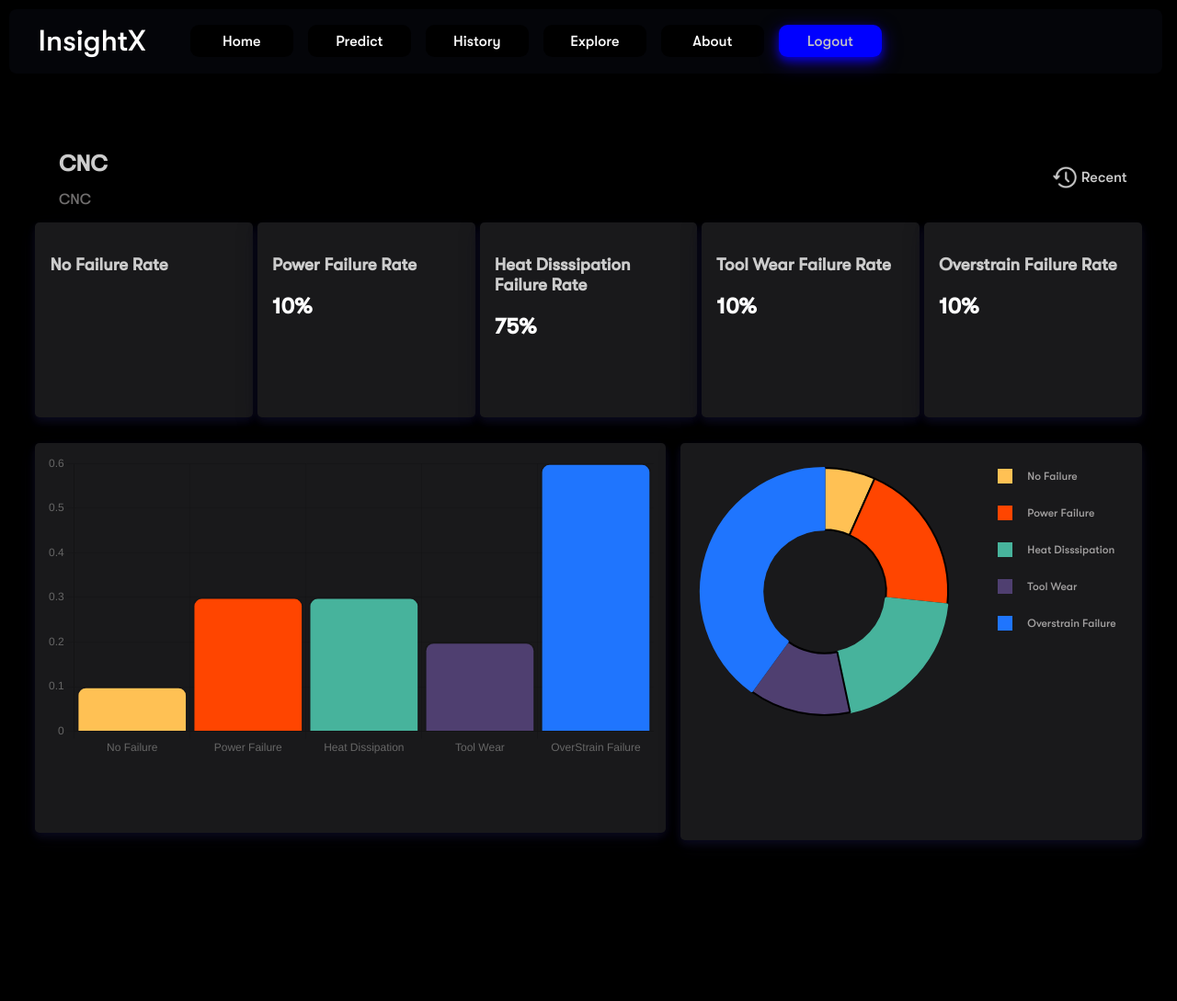
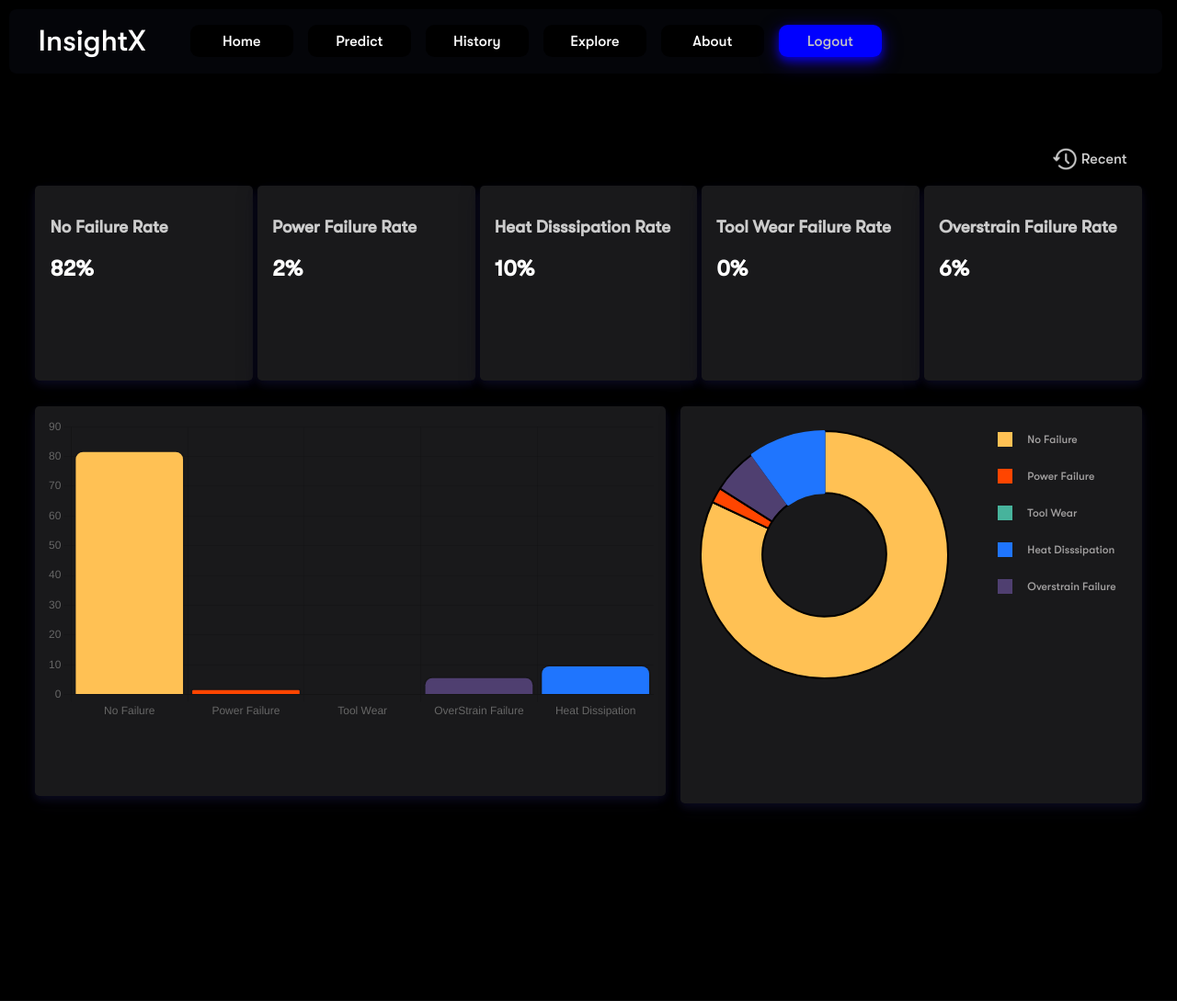
Before and after one commit to ManishPingale7/InsightX-Web, a Django app: page /dashboard/12 in a window 1280 px wide. Shown: the top 1089 px of the page at 92% size. Run offline with Django 4.2, Linux system fonts and the light colour scheme; a user stored in the database is signed in; data comes from the database, SQL or seed files in the repository; both versions use the stored data as it was after the commit; some libraries are stand-ins or nearby versions.

Commit message:
added 2nd model, dashboard page done

```diff
--- a/PredictiX/PredictiX/settings.py
+++ b/PredictiX/PredictiX/settings.py
@@ -107,7 +107,7 @@
 
 LANGUAGE_CODE = "en-us"
 
-TIME_ZONE = "UTC"
+TIME_ZONE = "Asia/Calcutta"
 
 USE_I18N = True
 
--- a/PredictiX/static/web/css/dashboard.css
+++ b/PredictiX/static/web/css/dashboard.css
@@ -1,4 +1,4 @@
-.page{
+.page {
   padding-top: 18vh;
   padding-left: 3vw;
   padding-right: 3vw;
@@ -7,7 +7,7 @@
   /* background-color: rgb(31, 31, 32); */
   /* background-color: rgb(8, 7, 14);  */
   /* background-color: rgb(4, 0, 255); */
-     background: linear-gradient(35deg,rgb(0, 0, 0),black);
+  background: linear-gradient(35deg, rgb(0, 0, 0), black);
   color: white;
 }
 .head {
@@ -16,7 +16,7 @@
   justify-content: space-between;
   align-items: center;
 }
-.history{
+.history {
   text-align: center;
   display: flex;
   align-items: center;
@@ -27,30 +27,31 @@
   transition: all 0.5s ease-in-out;
   border-radius: 1rem;
 }
-.history:hover{
+.history:hover {
   background-color: #10161f;
 }
 .head a {
   text-decoration: none;
-    color:#ccc;
+  color: #ccc;
 }
 .head p {
   color: #706e6e;
 }
-.status{
+.status {
   height: 30vh;
   display: flex;
   justify-content: space-between;
 }
-.status-card{
+.status-card {
   padding: 1rem;
   width: 17%;
   height: 75%;
   background-color: rgb(25, 25, 27);
-    box-shadow:  0 4px 8px 0 rgba(13, 13, 44, 0.596), 0 6px 20px 0 rgba(16, 14, 29, 0.507);
+  box-shadow: 0 4px 8px 0 rgba(13, 13, 44, 0.596),
+    0 6px 20px 0 rgba(16, 14, 29, 0.507);
   border-radius: 0.3rem;
 }
-.details{
+.details {
   height: 60vh;
   color: rgb(14, 199, 97);
   display: flex;
@@ -62,9 +63,10 @@
   width: 55%;
   height: 50vh;
   background-color: rgb(25, 25, 27);
-    box-shadow:  0 4px 8px 0 rgba(13, 13, 44, 0.596), 0 6px 20px 0 rgba(16, 14, 29, 0.507);
+  box-shadow: 0 4px 8px 0 rgba(13, 13, 44, 0.596),
+    0 6px 20px 0 rgba(16, 14, 29, 0.507);
 }
-.details .doughnutgraph{
+.details .doughnutgraph {
   padding: 1rem;
   height: 50vh;
   border-radius: 0.3rem;
@@ -72,52 +74,50 @@
   background-color: rgb(25, 25, 27);
   /* background-color: rgb(27, 25, 27); */
   /* background-color: white; */
-    box-shadow:  0 4px 8px 0 rgba(13, 13, 44, 0.596), 0 6px 20px 0 rgba(16, 14, 29, 0.507);
+  box-shadow: 0 4px 8px 0 rgba(13, 13, 44, 0.596),
+    0 6px 20px 0 rgba(16, 14, 29, 0.507);
   display: flex;
   justify-content: center;
 }
-.doughnutgraph .graph{
+.doughnutgraph .graph {
   height: 90%;
   width: 60%;
 }
-h3{
+h3 {
   color: #ccc;
 }
-.legends{
+.legends {
   height: auto;
   width: 30%;
   margin-left: 3rem;
 }
-.legend{
+.legend {
   height: 5vh;
   width: 100%;
   display: flex;
   align-items: center;
 }
-.color{
+.color {
   width: 1rem;
   height: 40%;
 }
-.label{
+.label {
   margin-left: 1rem;
   color: #a3a1a1;
   font-size: 12px;
 }
-.nofailurecolor{
+.nofailurecolor {
   background-color: #ffc154;
 }
-.powerfailurecolor{
-
+.powerfailurecolor {
   background-color: orangered;
 }
-.heatfailurecolor{
+.heatfailurecolor {
+  background-color: #1f75fe;
+}
+.toolwearfailurecolor {
   background-color: #47b39c;
-
 }
-.toolwearfailurecolor{
-    background-color: #4F3F70;
-
+.overstrainfailurecolor {
+  background-color: #4f3f70;
 }
-.overstrainfailurecolor{
-    background-color: #1F75FE;
-}
--- a/PredictiX/static/web/js/dashboard.js
+++ b/PredictiX/static/web/js/dashboard.js
@@ -1,18 +1,54 @@
-const bargraph = document.querySelector("#bargraph").getContext('2d');
-const gradientBg = bargraph.createLinearGradient(0,0,0,350);
+const bargraph = document.querySelector("#bargraph").getContext("2d");
+const gradientBg = bargraph.createLinearGradient(0, 0, 0, 350);
 
-gradientBg.addColorStop(0,'blue');
-gradientBg.addColorStop(1,'rgb(100, 0, 255)');
+const noFail = document.getElementById("no-failure");
+const powerFail = document.getElementById("power-failure");
+const heatFail = document.getElementById("heat-dissipation");
+const toolFail = document.getElementById("tool-wear");
+const strainFail = document.getElementById("overstrain-failure");
 
+gradientBg.addColorStop(0, "blue");
+gradientBg.addColorStop(1, "rgb(100, 0, 255)");
 const data = [
-  { name: "No Failure", ratio: 0.1 },
-  { name: "Power Failure", ratio: 0.3 },
-  { name: "Heat Dissipation", ratio: 0.3 },
-  { name: "Tool Wear", ratio: 0.2 },
-  { name: "OverStrain Failure", ratio: 0.6 },
+  {
+    name: "No Failure",
+    ratio:
+      (parseFloat(record.fields.predictions[0][0]) * 1000 / 1000) *
+      100,
+  },
+  {
+    name: "Power Failure",
+    ratio:
+       (parseFloat(record.fields.predictions[0][1]) * 1000 / 1000) *
+      100,
+  },
+  {
+    name: "Tool Wear",
+    ratio:
+       (parseFloat(record.fields.predictions[0][2]) * 1000 / 1000) *
+      100,
+  },
+  {
+    name: "OverStrain Failure",
+    ratio:
+       (parseFloat(record.fields.predictions[0][3]) * 1000 / 1000) *
+      100,
+  },
+  {
+    name: "Heat Dissipation",
+    ratio:
+       (parseFloat(record.fields.predictions[0][4]) * 1000 / 1000) *
+      100,
+  },
 ];
+
+noFail.innerText = data[0].ratio.toString().slice(0,4) + "%";
+powerFail.innerText = data[1].ratio.toString().slice(0,4) + "%";
+toolFail.innerText = data[2].ratio.toString().slice(0,4) + "%";
+strainFail.innerText = data[3].ratio.toString().slice(0,4) + "%";
+heatFail.innerText = data[4].ratio.toString().slice(0,4) + "%";
+
 (async function () {
-
   new Chart(bargraph, {
     type: "bar",
     data: {
@@ -21,40 +57,50 @@
         {
           data: data.map((row) => row.ratio),
           // backgroundColor: ['rgb(13, 66, 241)','rgb(13, 66, 241)','rgb(13, 66, 241)','rgb(13, 66, 241)','rgb(13, 66, 241)'],
-          backgroundColor: ['#ffc154','orangered','#47b39c','#4F3F70','#1F75FE'],
-          barThickness:120,
-          borderRadius:10,
+          backgroundColor: [
+            "#ffc154",
+            "orangered",
+            "#47b39c",
+            "#4F3F70",
+            "#1F75FE",
+          ],
+          barThickness: 120,
+          borderRadius: 10,
           borderWidth: 2,
-          color:'white'
+          color: "white",
         },
-
       ],
     },
-    options:{
-        plugins:{
-            legend:{
-                display:false
-            }
-        }
-    }
+    options: {
+      plugins: {
+        legend: {
+          display: false,
+        },
+      },
+    },
   });
 })();
 
-const doughnut = document.querySelector("#doughnutgraph").getContext('2d');
+const doughnut = document.querySelector("#doughnutgraph").getContext("2d");
 
 new Chart(doughnut, {
   type: "doughnut",
-    doughnutCoefficient:0.1,
+  doughnutCoefficient: 0.1,
   data: {
     datasets: [
       {
-          lables:data.map((row)=>row.name),
+        lables: data.map((row) => row.name),
         data: data.map((row) => row.ratio),
-          tickLength:12,
-          backgroundColor: ['#ffc154','orangered','#47b39c','#4F3F70','#1F75FE'],
-          borderColor:  ['#fc255','#e6b56','#47b39c','#43F70','#1F75FE'],
+        tickLength: 12,
+        backgroundColor: [
+          "#ffc154",
+          "orangered",
+          "#47b39c",
+          "#4F3F70",
+          "#1F75FE",
+        ],
+        borderColor: ["#fc255", "#e6b56", "#47b39c", "#43F70", "#1F75FE"],
       },
     ],
   },
-
 });
--- a/PredictiX/static/web/js/selector.js
+++ b/PredictiX/static/web/js/selector.js
@@ -27,12 +27,12 @@
 })
 
 model1.addEventListener('click',()=>{
-    model.value="Balanced Bagging"
+    model.value=0
     model1.classList.add('model-selected')
     model2.classList.remove('model-selected')
 })
 model2.addEventListener('click',()=>{
     model2.classList.add('model-selected')
     model1.classList.remove('model-selected')
-    model.value="Balanced Randome Forest"
+    model.value=1
 })
--- a/PredictiX/web/templates/web/dashboard.html
+++ b/PredictiX/web/templates/web/dashboard.html
@@ -11,6 +11,9 @@
   rel="stylesheet"
   href="https://cdnjs.cloudflare.com/ajax/libs/font-awesome/4.7.0/css/font-awesome.min.css"
 />
+<script>
+const record = JSON.parse("{{record|escapejs}}")[0];
+</script>
 {% endblock head%} {% block body %}
 <div class="page">
   <div class="head">
@@ -18,7 +21,7 @@
       <h1>{{record.machine_name}}</h1>
       <p>{{record.machine_name}}</p>
     </div>
-    <a href="history.html">
+    <a href="{% url 'History' %}">
       <div class="history">
         <img src="{% static './img/recent.png' %}" alt="" />
         Recent
@@ -26,25 +29,25 @@
     </a>
   </div>
   <div class="status">
-    <div class="status-card" id="no-failure">
+    <div class="status-card" >
       <h3>No Failure Rate</h3>
-      <h2></h2>
+      <h2 id="no-failure"></h2>
     </div>
-    <div class="status-card" id="power-failure">
+    <div class="status-card" >
       <h3>Power Failure Rate</h3>
-      <h2>10%</h2>
+      <h2 id="power-failure"></h2>
     </div>
-    <div class="status-card" id="heat-dissipation">
-      <h3>Heat Disssipation Failure Rate</h3>
-      <h2>75%</h2>
+    <div class="status-card" >
+      <h3>Heat Disssipation  Rate</h3>
+      <h2 id="heat-dissipation"></h2>
     </div>
-    <div class="status-card" id="tool-wear">
+    <div class="status-card" >
       <h3>Tool Wear Failure Rate</h3>
-      <h2>10%</h2>
+      <h2 id="tool-wear"></h2>
     </div>
-    <div class="status-card" id="overstrain-failure">
+    <div class="status-card" >
       <h3>Overstrain Failure Rate</h3>
-      <h2>10%</h2>
+      <h2 id="overstrain-failure"></h2>
     </div>
   </div>
   <div class="details">
@@ -65,12 +68,12 @@
           <div class="label">Power Failure</div>
         </div>
         <div class="legend">
+          <div class="color toolwearfailurecolor"></div>
+          <div class="label">Tool Wear</div>
+        </div>
+        <div class="legend">
           <div class="color heatfailurecolor"></div>
           <div class="label">Heat Disssipation</div>
-        </div>
-        <div class="legend">
-          <div class="color toolwearfailurecolor"></div>
-          <div class="label">Tool Wear</div>
         </div>
         <div class="legend">
           <div class="color overstrainfailurecolor"></div>
--- a/PredictiX/web/templates/web/predict.html
+++ b/PredictiX/web/templates/web/predict.html
@@ -27,7 +27,7 @@
               <label for="type">Model</label>
               <div class="field">
                 <input
-                  type="text"
+                  type="number"
                   name="model"
                   id="model"
                   value="Balanced Bagging"
@@ -39,7 +39,7 @@
                     Balanced Bagging
                   </div>
                   <div class="model-option" id="model2">
-                    Balanced Randome Forest
+                    Balanced Random Forest
                   </div>
                 </div>
               </div>
--- a/PredictiX/web/urls.py
+++ b/PredictiX/web/urls.py
@@ -9,6 +9,7 @@
     path("history",views.history,name="History"),
     path("explore",views.explore,name="Explore"),
     path("about", views.about, name="About"),
+    path("delete-record/<int:id>", views.delete_record, name="Delete"),
     path("dashboard/<int:id>",views.dashboard,name="Dashboard"),
 
     path("login",views.login_user,name="Login"),
--- a/PredictiX/web/views.py
+++ b/PredictiX/web/views.py
@@ -1,9 +1,11 @@
 from django.core import serializers
 from django.shortcuts import render, redirect
+from django.urls import reverse
 from django.http import HttpResponse, JsonResponse
 from django.contrib.auth import authenticate, login, logout
 from django.contrib.auth.models import User
 from django.contrib.auth.decorators import login_required
+import json
 
 from ml import Interface
 from .models import MachineRecord
@@ -29,16 +31,23 @@
 def plots(request):
     return render(request, "web/graph.html")
 
+
+def delete_record(request,id):
+    if request.method == "DELETE":
+        print(id)
+
 def dashboard(request,id):
     record = MachineRecord.objects.filter(id=id,user=request.user)
     if record:
-        return render(request,"web/dashboard.html",{"record":record[0]})
+        record = serializers.serialize('json',record)
+        return render(request,"web/dashboard.html",{"record":record})
     return redirect("Home")
 
 @login_required()
 def predict(request):
     if request.method == "POST":
         # Input
+        model = request.POST["model"]
         air_temp = request.POST["air_temp"]
         process_temp = request.POST["process_temp"]
         rotational_speed = request.POST["rotational_speed"]
@@ -61,13 +70,13 @@
                  rotational_speed, torque,
                  tool_wear, quality]]
 
-        preds = Interface.predict(list)
+        preds = Interface.predict(list,model)
         record = MachineRecord(machine_name=name, user=request.user, air_temp=air_temp,
                                process_temp=process_temp, rotational_speed=rotational_speed,
                                torque=torque, tool_wear=tool_wear,
                                quality=quality, predictions=preds.tolist())
         record.save()
-        return redirect("History")
+        return redirect("Dashboard",id=record.id)
 
     return render(request, "web/predict.html")
 
```
Also changed, not shown: PredictiX/ML/Interface.py (+6 -2 lines), PredictiX/static/web/js/history.js (+65 -14 lines), PredictiX/web/models.py (+5 -5 lines), PredictiX/web/templates/web/history.html (+9 -8 lines), PredictiX/db.sqlite3. Lines whose indentation alone changed are shown as unchanged.
